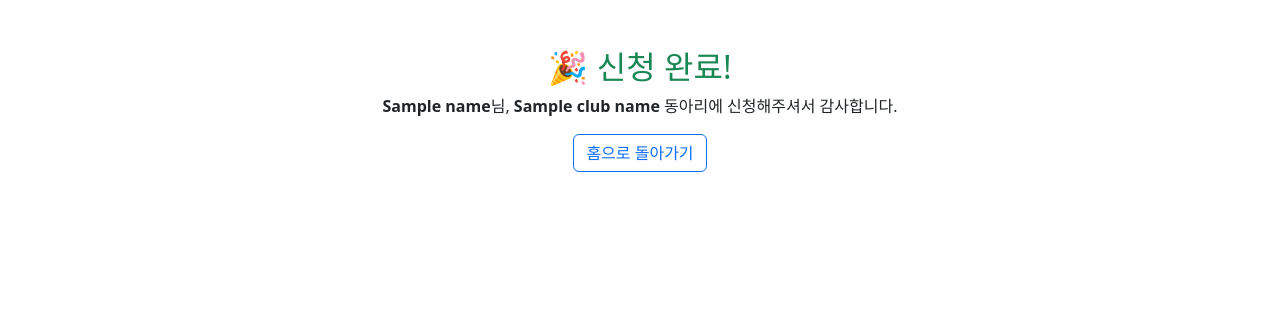
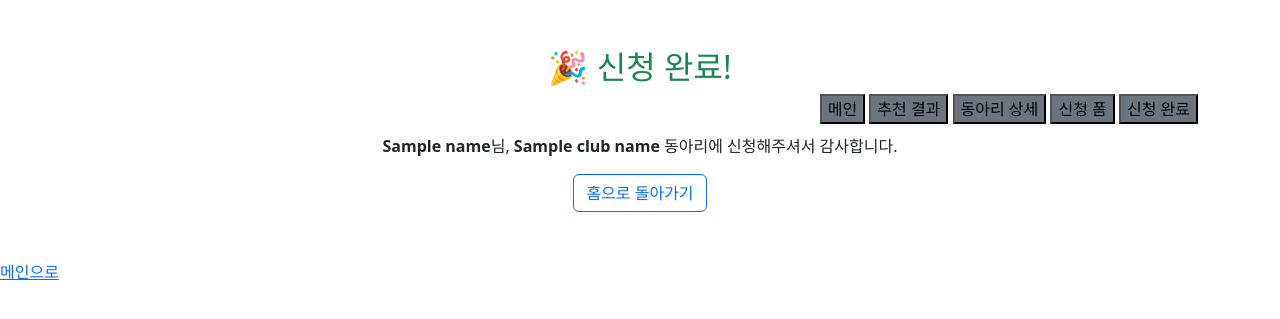
Before and after one commit to MilaEvans/OSS-project, a Flask app: template templates/apply_success.html in a window 1280 px wide. Shown: the top 319 px of the page. Run offline with Flask 3, Linux system fonts and the light colour scheme; the template is opened without the code that fills it: most values are stand-ins (such as "Sample title", 1, 10 or a date in 2020).

Commit message:
다른 기능 페이지와 연결 될 수 있도록 버튼 추가

```diff
--- a/templates/apply_success.html
+++ b/templates/apply_success.html
@@ -1,15 +1,24 @@
 <!DOCTYPE html>
+
 <html lang="ko">
 <head>
-  <meta charset="UTF-8">
-  <title>신청 완료</title>
-  <link href="https://cdn.jsdelivr.net/npm/bootstrap@5.3.0/dist/css/bootstrap.min.css" rel="stylesheet" />
+<meta charset="utf-8"/>
+<title>신청 완료</title>
+<link href="https://cdn.jsdelivr.net/npm/bootstrap@5.3.0/dist/css/bootstrap.min.css" rel="stylesheet"/>
 </head>
 <body>
-  <div class="container py-5 text-center">
-    <h2 class="text-success">🎉 신청 완료!</h2>
-    <p><strong>{{ name }}</strong>님, <strong>{{ club_name }}</strong> 동아리에 신청해주셔서 감사합니다.</p>
-    <a href="{{ url_for('index') }}" class="btn btn-outline-primary">홈으로 돌아가기</a>
-  </div>
-</body>
+<div class="container py-5 text-center">
+<h2 class="text-success">🎉 신청 완료!</h2>
+<div style="text-align: right; margin-bottom: 10px;">
+<a href="{{ url_for('index') }}"><button style="background-color: #6c757d;" type="button">메인</button></a>
+<a href="{{ url_for('result') }}"><button style="background-color: #6c757d;" type="button">추천 결과</button></a>
+<a href="{{ url_for('club_detail', club_id=1) }}"><button style="background-color: #6c757d;" type="button">동아리 상세</button></a>
+<a href="{{ url_for('apply_form') }}"><button style="background-color: #6c757d;" type="button">신청 폼</button></a>
+<a href="{{ url_for('apply_success') }}"><button style="background-color: #6c757d;" type="button">신청 완료</button></a>
+</div>
+
+<p><strong>{{ name }}</strong>님, <strong>{{ club_name }}</strong> 동아리에 신청해주셔서 감사합니다.</p>
+<a class="btn btn-outline-primary" href="{{ url_for('index') }}">홈으로 돌아가기</a>
+</div>
+<a href="{{ url_for('index') }}">메인으로</a></body>
 </html>
```
